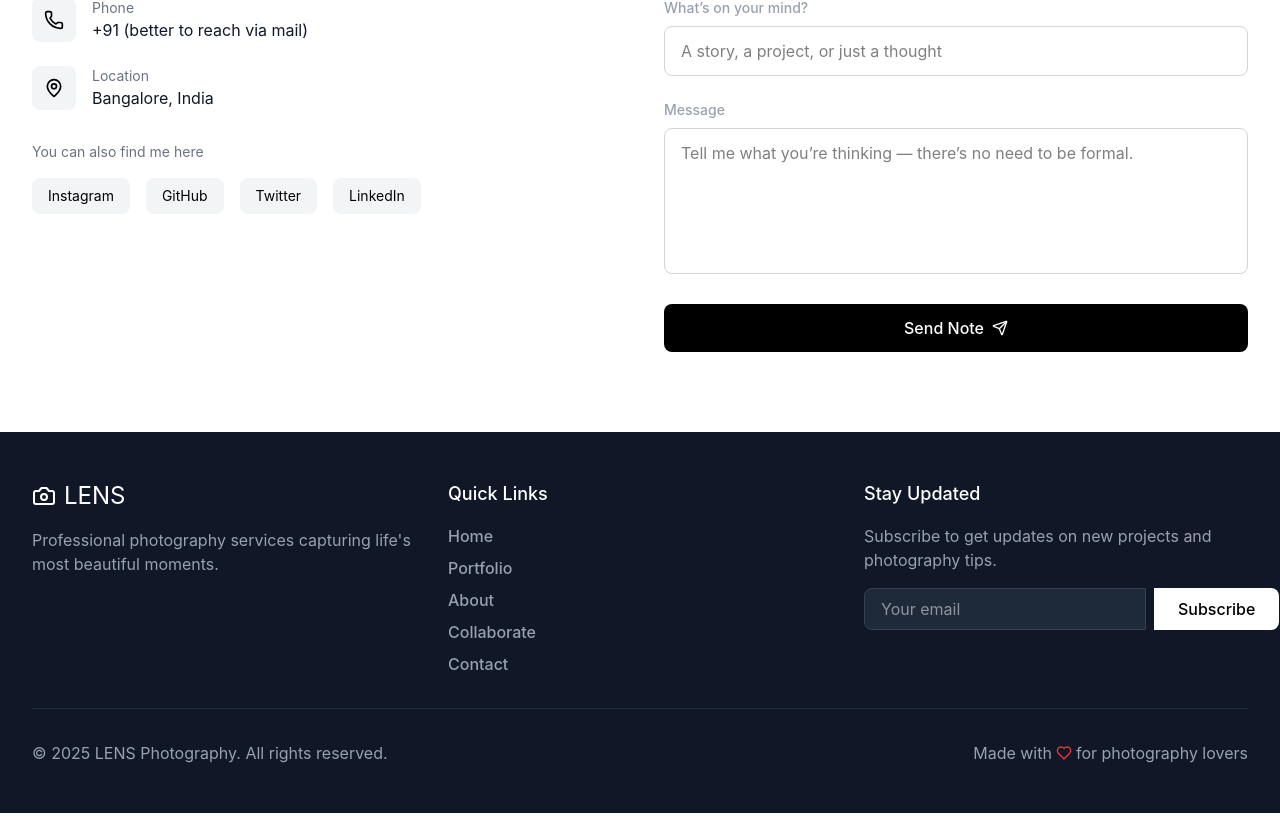
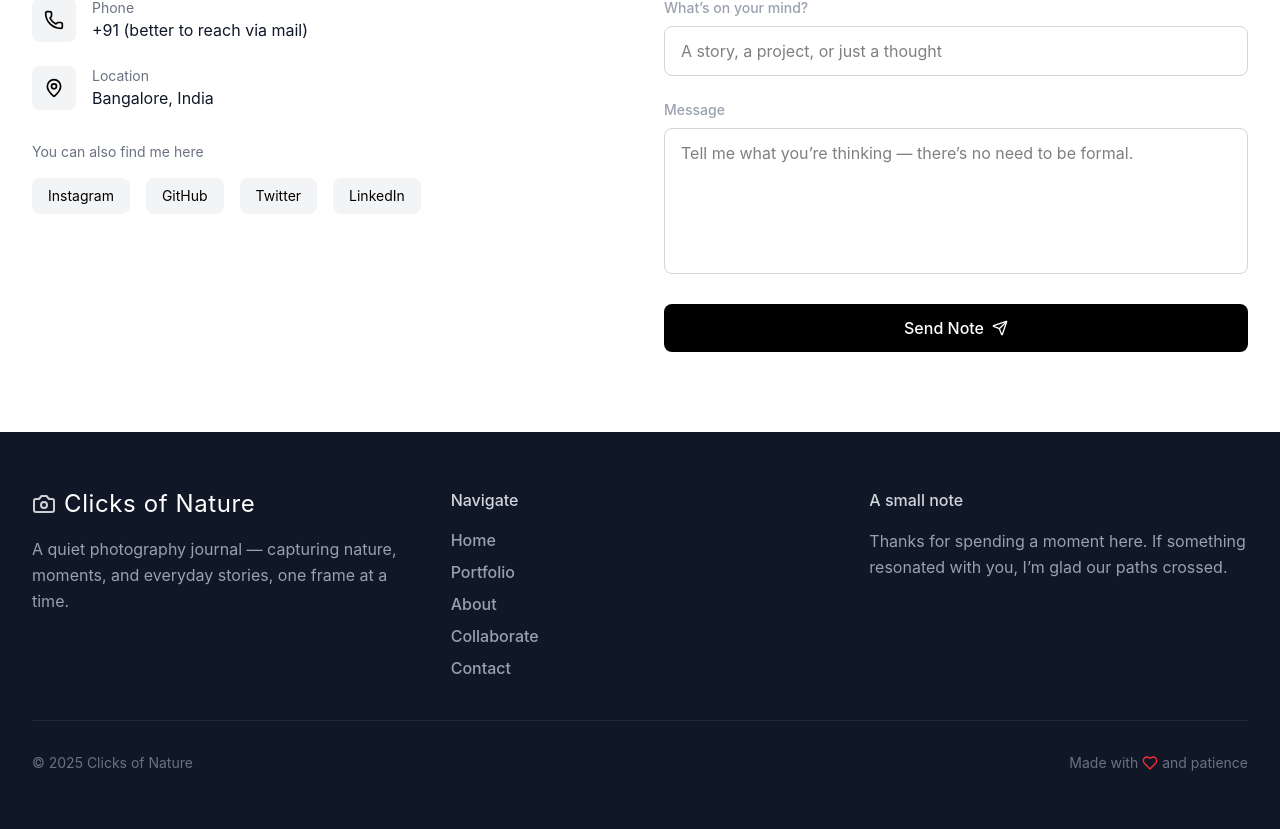
Before and after one commit to 0Divyanshu0/Clicks-Of-Nature, a React (Vite) app: page / in a window 1280 px wide. Shown: the part 5229-6058 px from the top of the page. Built offline with nearby package versions, Linux system fonts and the light colour scheme.

Commit message:
initilizing firebase backend

```diff
--- a/package.json
+++ b/package.json
@@ -36,14 +36,15 @@
     "@radix-ui/react-slot": "1.1.2",
     "@radix-ui/react-switch": "1.1.3",
     "@radix-ui/react-tabs": "1.1.3",
+    "@radix-ui/react-toggle": "1.1.2",
     "@radix-ui/react-toggle-group": "1.1.2",
-    "@radix-ui/react-toggle": "1.1.2",
     "@radix-ui/react-tooltip": "1.1.8",
     "class-variance-authority": "0.7.1",
     "clsx": "2.1.1",
     "cmdk": "1.1.1",
     "date-fns": "3.6.0",
     "embla-carousel-react": "8.6.0",
+    "firebase": "^12.7.0",
     "input-otp": "1.4.2",
     "lucide-react": "0.487.0",
     "motion": "12.23.24",
--- a/src/app/components/Footer.tsx
+++ b/src/app/components/Footer.tsx
@@ -9,12 +9,15 @@ export function Footer({ isDark }: FooterProps) {
   const currentYear = new Date().getFullYear();
 
   return (
-    <footer className={`py-8 sm:py-12 px-4 sm:px-6 lg:px-8 transition-colors ${
-      isDark ? 'bg-black text-white' : 'bg-gray-900 text-white'
-    }`}>
+    <footer
+      className={`py-10 sm:py-14 px-4 sm:px-6 lg:px-8 transition-colors ${
+        isDark ? 'bg-black text-white' : 'bg-gray-900 text-white'
+      }`}
+    >
       <div className="max-w-7xl mx-auto">
-        <div className="grid grid-cols-1 sm:grid-cols-2 lg:grid-cols-3 gap-6 sm:gap-8 mb-6 sm:mb-8">
-          {/* Brand */}
+        <div className="grid grid-cols-1 sm:grid-cols-2 lg:grid-cols-3 gap-8 sm:gap-10 mb-8 sm:mb-10">
+
+          {/* Brand / Identity */}
           <motion.div
             initial={{ opacity: 0, y: 20 }}
             whileInView={{ opacity: 1, y: 0 }}
@@ -22,15 +25,18 @@ export function Footer({ isDark }: FooterProps) {
             className="text-center sm:text-left"
           >
             <div className="flex items-center mb-4 justify-center sm:justify-start">
-              <Camera className="w-5 h-5 sm:w-6 sm:h-6 mr-2" />
-              <span className="text-xl sm:text-2xl">LENS</span>
+              <Camera className="w-5 h-5 sm:w-6 sm:h-6 mr-2 opacity-80" />
+              <span className="text-xl sm:text-2xl tracking-wide">
+                Clicks of Nature
+              </span>
             </div>
-            <p className="text-sm sm:text-base text-gray-400">
-              Professional photography services capturing life's most beautiful moments.
+            <p className="text-sm sm:text-base text-gray-400 leading-relaxed">
+              A quiet photography journal — capturing nature, moments,
+              and everyday stories, one frame at a time.
             </p>
           </motion.div>
 
-          {/* Quick Links */}
+          {/* Navigation */}
           <motion.div
             initial={{ opacity: 0, y: 20 }}
             whileInView={{ opacity: 1, y: 0 }}
@@ -38,7 +44,9 @@ export function Footer({ isDark }: FooterProps) {
             transition={{ delay: 0.1 }}
             className="text-center sm:text-left"
           >
-            <h4 className="text-base sm:text-lg mb-4">Quick Links</h4>
+            <h4 className="text-sm sm:text-base mb-4 text-gray-300">
+              Navigate
+            </h4>
             <ul className="space-y-2">
               {['Home', 'Portfolio', 'About', 'Collaborate', 'Contact'].map((link) => (
                 <li key={link}>
@@ -57,7 +65,7 @@ export function Footer({ isDark }: FooterProps) {
             </ul>
           </motion.div>
 
-          {/* Newsletter */}
+          {/* Closing Note */}
           <motion.div
             initial={{ opacity: 0, y: 20 }}
             whileInView={{ opacity: 1, y: 0 }}
@@ -65,24 +73,13 @@ export function Footer({ isDark }: FooterProps) {
             transition={{ delay: 0.2 }}
             className="text-center sm:text-left sm:col-span-2 lg:col-span-1"
           >
-            <h4 className="text-base sm:text-lg mb-4">Stay Updated</h4>
-            <p className="text-sm sm:text-base text-gray-400 mb-4">
-              Subscribe to get updates on new projects and photography tips.
+            <h4 className="text-sm sm:text-base mb-4 text-gray-300">
+              A small note
+            </h4>
+            <p className="text-sm sm:text-base text-gray-400 leading-relaxed">
+              Thanks for spending a moment here.
+              If something resonated with you, I’m glad our paths crossed.
             </p>
-            <div className="flex flex-col sm:flex-row gap-2">
-              <input
-                type="email"
-                placeholder="Your email"
-                className={`flex-1 px-4 py-2 rounded-lg sm:rounded-l-lg sm:rounded-r-none border focus:outline-none focus:border-gray-500 text-sm sm:text-base ${
-                  isDark
-                    ? 'bg-gray-900 text-white border-gray-800'
-                    : 'bg-gray-800 text-white border-gray-700'
-                }`}
-              />
-              <button className="px-4 sm:px-6 py-2 bg-white text-black rounded-lg sm:rounded-r-lg sm:rounded-l-none hover:bg-gray-100 transition-colors text-sm sm:text-base whitespace-nowrap">
-                Subscribe
-              </button>
-            </div>
           </motion.div>
         </div>
 
@@ -93,11 +90,11 @@ export function Footer({ isDark }: FooterProps) {
           viewport={{ once: true }}
           className="pt-6 sm:pt-8 border-t border-gray-800 flex flex-col sm:flex-row justify-between items-center gap-4"
         >
-          <p className="text-sm sm:text-base text-gray-400 text-center sm:text-left">
-            © {currentYear} LENS Photography. All rights reserved.
+          <p className="text-xs sm:text-sm text-gray-500 text-center sm:text-left">
+            © {currentYear} Clicks of Nature
           </p>
-          <p className="text-sm sm:text-base text-gray-400 flex items-center">
-            Made with <Heart className="w-3 h-3 sm:w-4 sm:h-4 mx-1 text-red-500" /> for photography lovers
+          <p className="text-xs sm:text-sm text-gray-500 flex items-center">
+            Made with <Heart className="w-3 h-3 sm:w-4 sm:h-4 mx-1 text-red-500" /> and patience
           </p>
         </motion.div>
       </div>
--- /dev/null
+++ b/src/lib/firebase.ts
@@ -0,0 +1,17 @@
+import { initializeApp } from 'firebase/app';
+import { getFirestore } from 'firebase/firestore';
+import { getStorage } from 'firebase/storage';
+
+const firebaseConfig = {
+  apiKey: 'YOUR_API_KEY',
+  authDomain: 'YOUR_AUTH_DOMAIN',
+  projectId: 'YOUR_PROJECT_ID',
+  storageBucket: 'YOUR_STORAGE_BUCKET',
+  messagingSenderId: 'YOUR_SENDER_ID',
+  appId: 'YOUR_APP_ID',
+};
+
+const app = initializeApp(firebaseConfig);
+
+export const db = getFirestore(app);
+export const storage = getStorage(app);
```
Also changed, not shown: 1 other file (tests, documents, lock files or other folders).
